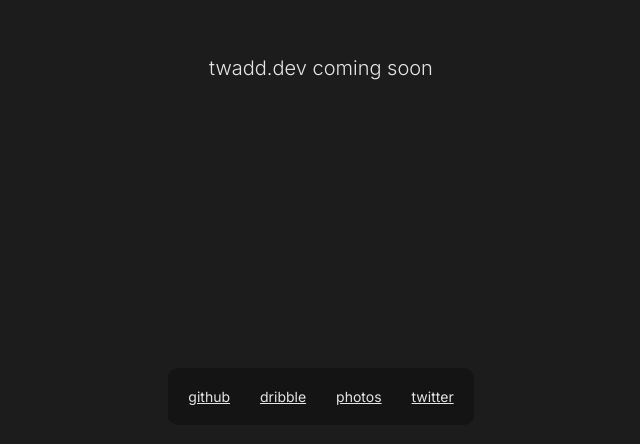
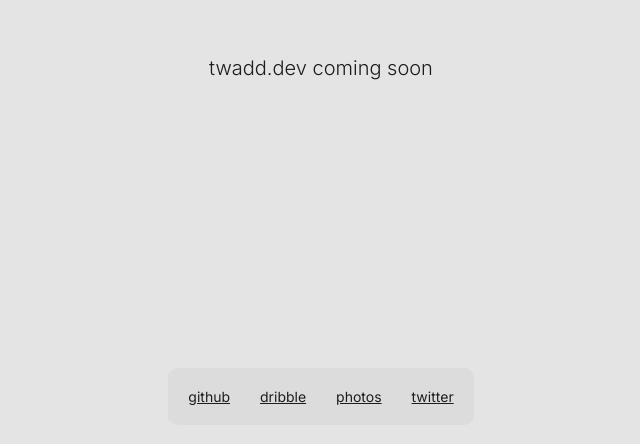
Before and after one commit to taylorwaddell/twadd_dev, a Next.js app: page / in a window 1280 px wide. Shown: the part 240-684 px from the top of the page, without its empty margins (319-959 px from the left). Built offline with nearby package versions, Linux system fonts and the light colour scheme.

Commit message:
Added system theme detection

```diff
--- a/app/color_variables.scss
+++ b/app/color_variables.scss
@@ -1,4 +1,4 @@
-$backgroundColor: rgb(28, 28, 28);
-$grey: rgb(40, 40, 40);
-$white: rgb(229, 229, 229);
-$dark: rgb(20, 20, 20);
+$backgroundColor-dark: rgb(28, 28, 28);
+$secondary-dark: rgb(229, 229, 229);
+$backgroundColor-light: rgb(228, 228, 228);
+$secondary-light: rgb(29, 29, 29);
--- a/app/globals.scss
+++ b/app/globals.scss
@@ -1,7 +1,17 @@
 @use './color_variables.scss' as *;
 
-html,
-body {
-  background-color: $backgroundColor;
-  color: $white;
+
+@media (prefers-color-scheme: light) {
+  html,
+  body {
+    background-color: $backgroundColor-light;
+    color: $secondary-light;
+  }
 }
+@media (prefers-color-scheme: dark) {
+  html,
+  body {
+    background-color: $backgroundColor-dark;
+    color: $secondary-dark;
+  }
+}
--- /dev/null
+++ b/public/DetectThemePreference.tsx
@@ -0,0 +1,4 @@
+export default function prefersDark(): boolean {
+    const darkThemeMq = window.matchMedia("(prefers-color-scheme: dark)");
+    return darkThemeMq.matches ? true : false;
+}
--- a/public/Tabs.tsx
+++ b/public/Tabs.tsx
@@ -1,12 +1,9 @@
 // @ts-nocheck
 
-import styled, { css, keyframes } from "styled-components";
-import { useCallback, useEffect, useRef, useState } from "react";
+import { useRef, useState } from "react";
 
-import CameraSVG from "./JSX-icons/CameraSVG";
-import DribbbleSVG from "./JSX-icons/DribbbleSVG";
-import GithubSVG from "./JSX-icons/GithubSVG";
-import TwitterSVG from "./JSX-icons/TwitterSVG";
+import prefersDark from "./DetectThemePreference";
+import styled from "styled-components";
 
 const tabsData = [
   { title: "github", link: "https://github.com/taylorwaddell", value: 1 },
@@ -44,7 +41,7 @@ const Tabs = () => {
       tabBoundingBox.left - wrapperBoundingBox.left
     }px)`;
     if (isBeingPressed) {
-      highlightStyles.boxShadow = "inset 1px 2px 4px 1px rgb(29, 29, 29)";
+      highlightStyles.boxShadow = `inset 1px 2px 4px 1px ${prefersDark() ? 'rgb(29, 29, 29)' : 'rgb(229, 229, 229)'}`;
     }
   }
 
@@ -80,8 +77,8 @@ interface TabProps {
 
 const TabsNav = styled.div`
   position: relative;
-  color: rgb(229, 229, 229);
-  background-color: rgb(20, 20, 20);
+  color: ${prefersDark() ? 'rgb(229, 229, 229)' : 'rgb(29, 29, 29)'};
+  background-color: ${prefersDark() ? 'rgb(20, 20, 20)' : 'rgb(220, 220, 220)'};
   border-radius: 10px;
   padding: 5px;
 `;
@@ -89,7 +86,7 @@ const TabsNav = styled.div`
 const Tab = styled.a<TabProps>`
   padding: 15px;
   font-size: ${14 / 16}rem;
-  color: rgb(229, 229, 229);
+  color: ${prefersDark() ? 'rgb(229, 229, 229)' : 'rgb(29, 29, 29)'};
   display: inline-block;
   position: relative;
   cursor: pointer;
@@ -99,7 +96,7 @@ const Tab = styled.a<TabProps>`
 `;
 
 const TabsHighlight = styled.div`
-  background: rgb(90, 90, 90);
+  background: ${prefersDark() ? 'rgb(90, 90, 90)' : 'rgb(290, 290, 290)'};
   position: absolute;
   top: 4.5px;
   left: 0;
@@ -107,7 +104,7 @@ const TabsHighlight = styled.div`
   height: 46px;
   transition: 0.15s ease;
   transition-property: width, transform, opacity;
-  border: 1px rgb(20, 20, 20) solid;
+  border: 1px ${prefersDark() ? 'rgb(20, 20, 20)' : 'rgb(220, 220, 220)'} solid;
 `;
 
 const ContainerFlexColumn = styled.div`
```
